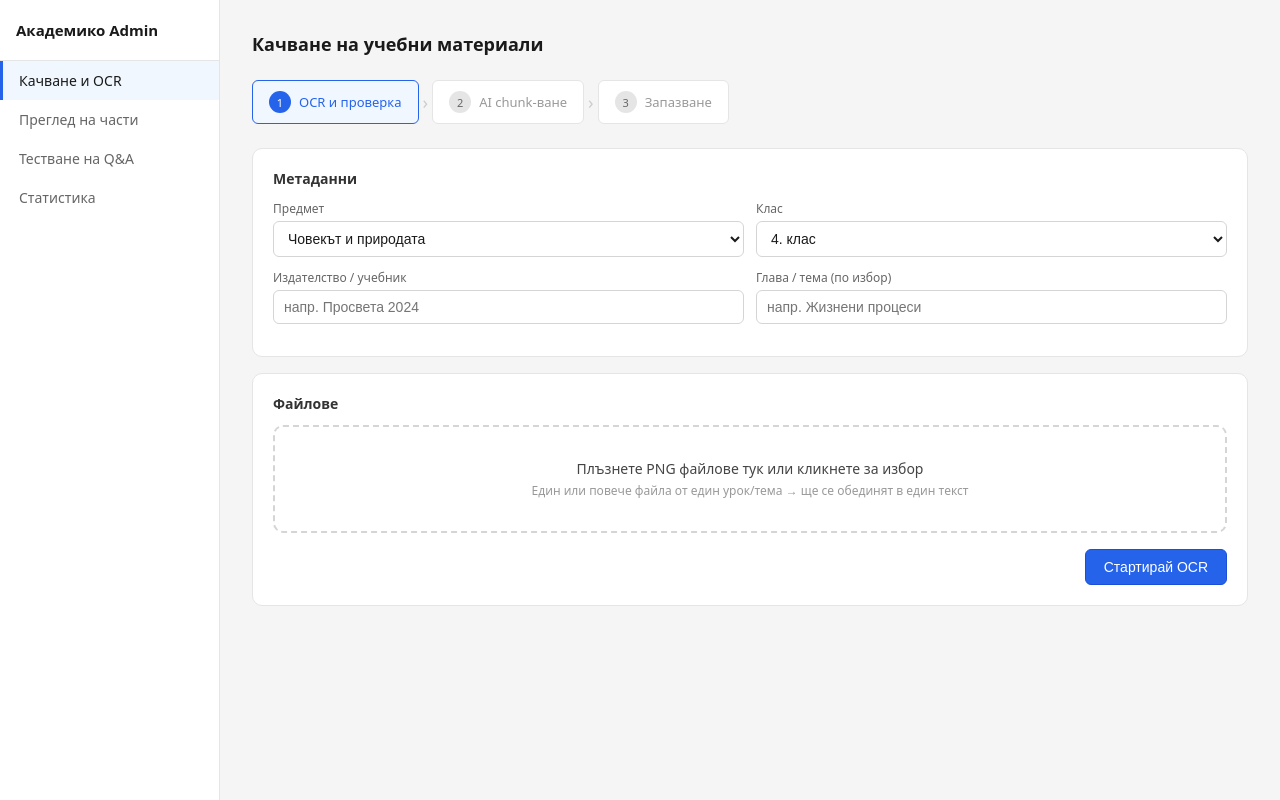
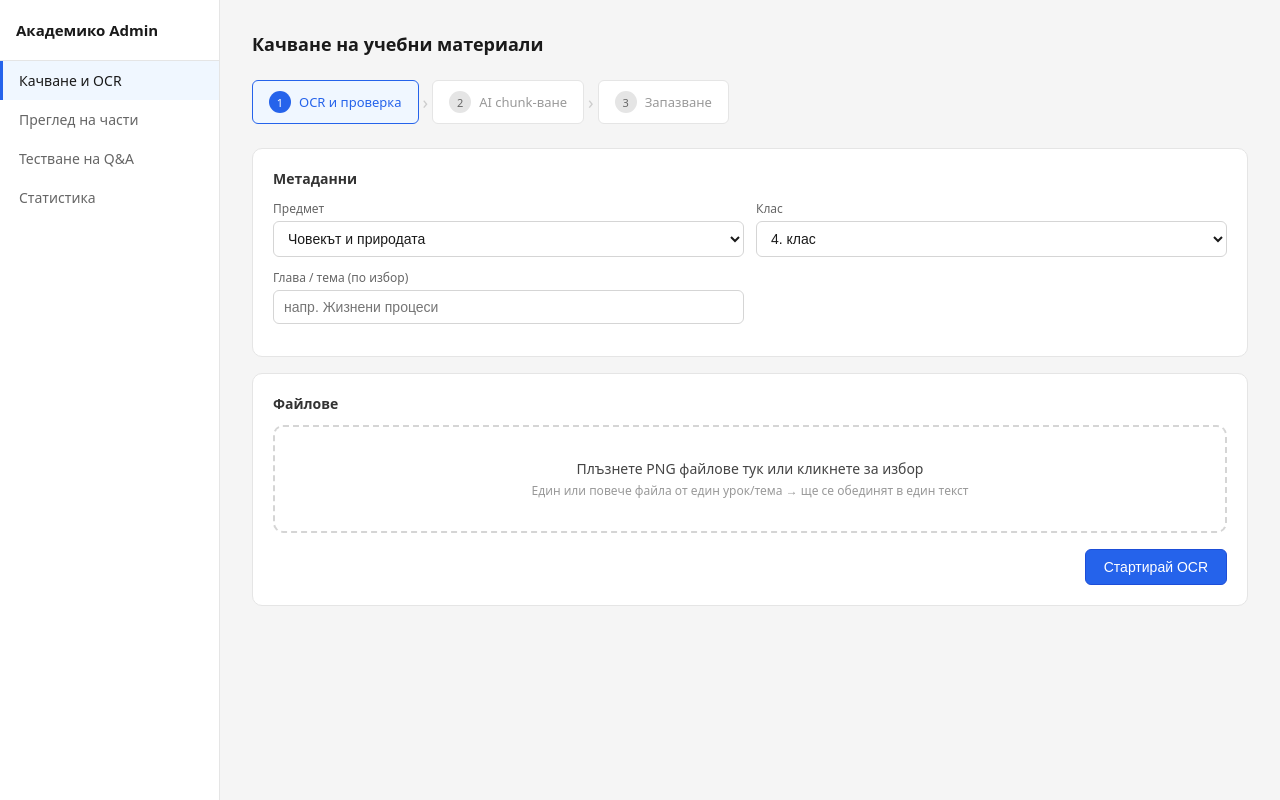
Before and after one commit to Ballistic202/akademiko-admin, a Flask app: page / in a window 1280 px wide. Run offline with Flask 3, Linux system fonts and the light colour scheme.

Commit message:
Update index.html

```diff
--- a/templates/index.html
+++ b/templates/index.html
@@ -143,9 +143,6 @@ textarea:focus{border-color:#2563eb}
             </div>
           </div>
           <div class="field-row">
-            <div><label>Издателство / учебник</label>
-              <input type="text" id="publisher" placeholder="напр. Просвета 2024">
-            </div>
             <div><label>Глава / тема (по избор)</label>
               <input type="text" id="chapter" placeholder="напр. Жизнени процеси">
             </div>
```
